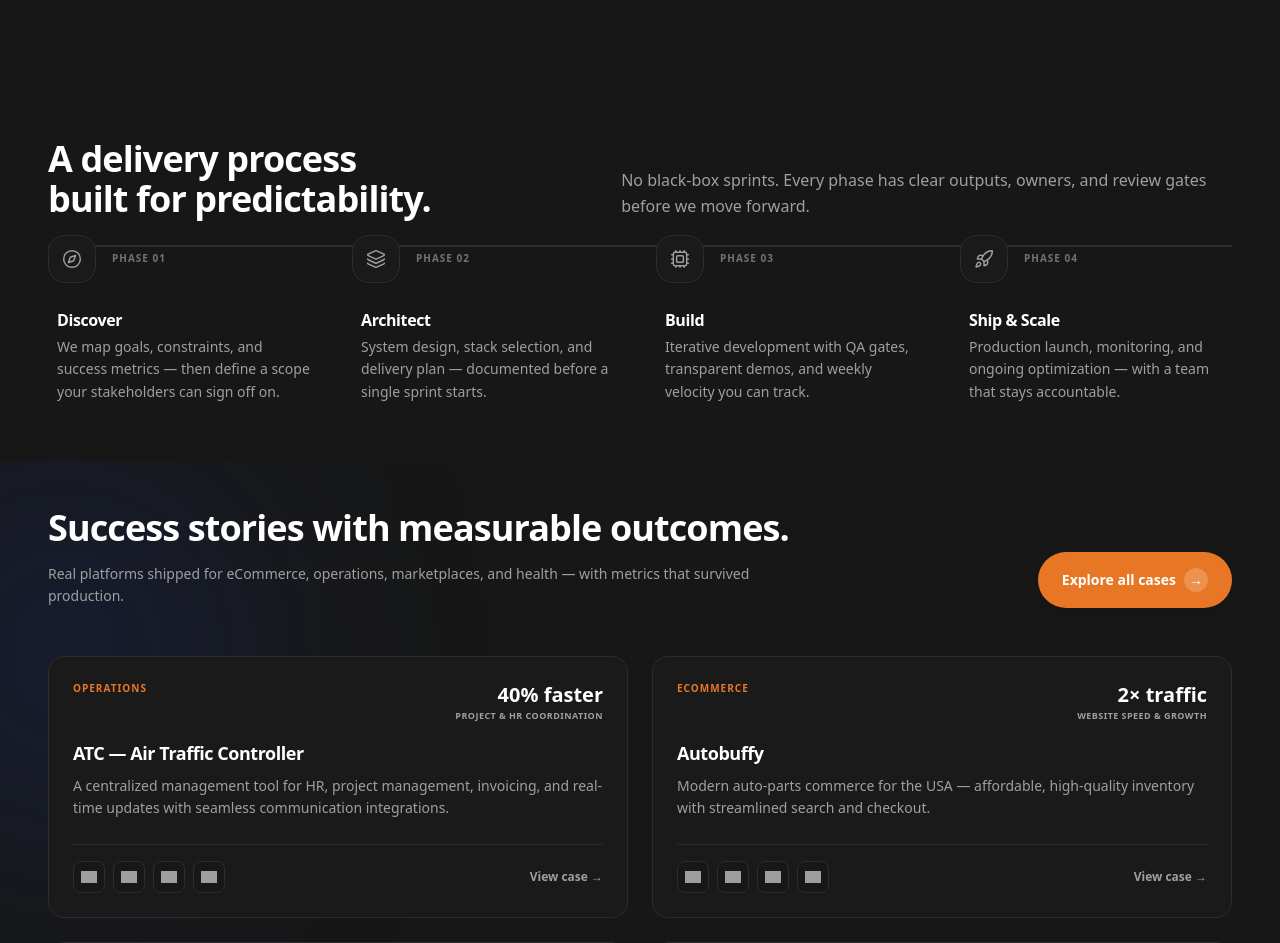
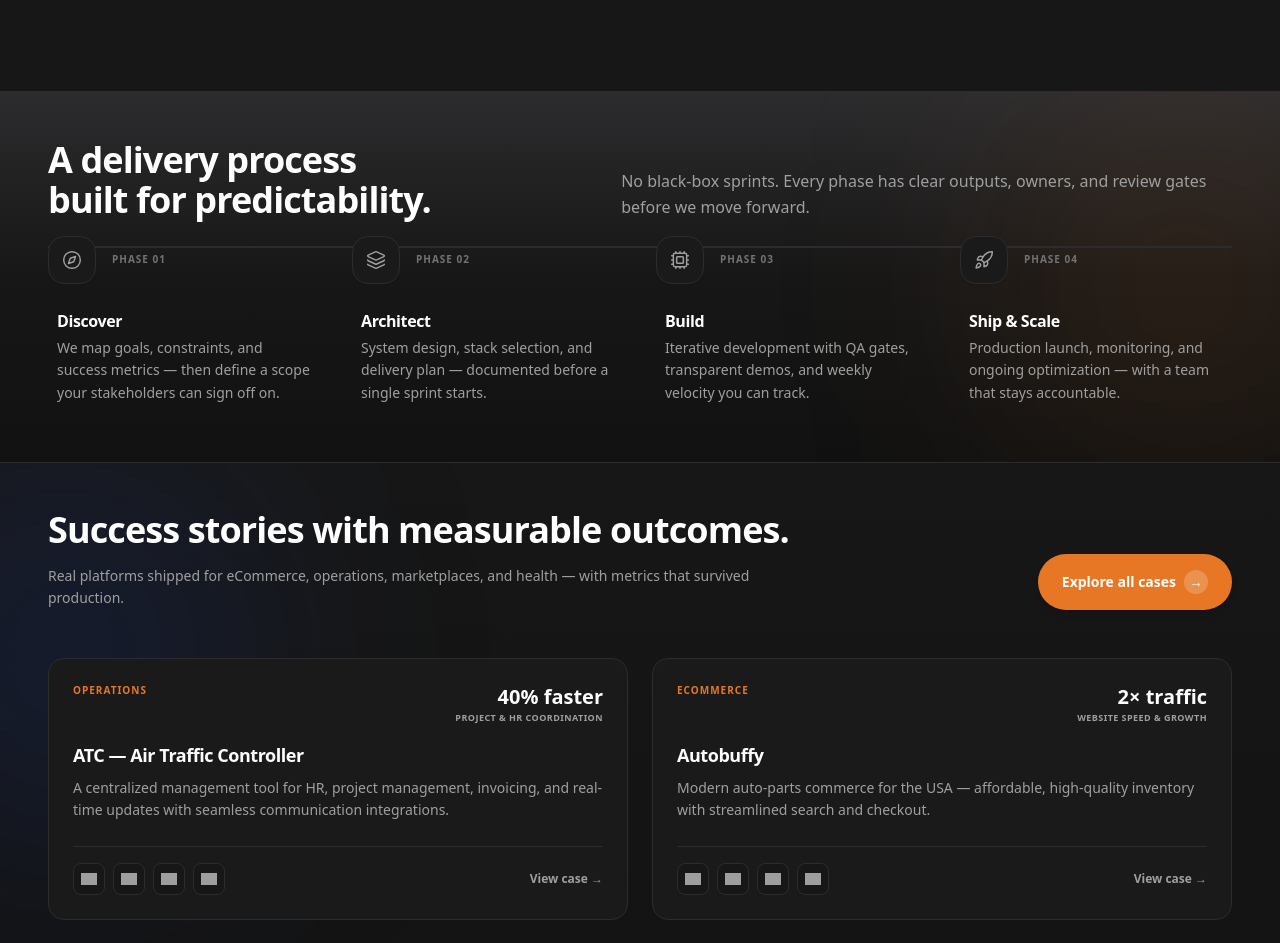
Before and after one commit to levi-dev-stack/stack360-website, a Next.js app: page / in a window 1280 px wide. Shown: the part 3340-4283 px from the top of the page. Built offline with nearby package versions, Linux system fonts and the light colour scheme; grey boxes are pictures that could not be loaded.

Commit message:
fix: section differences enhanced through ui

```diff
--- a/src/components/pages/landing/CaseStudies.tsx
+++ b/src/components/pages/landing/CaseStudies.tsx
@@ -67,7 +67,7 @@ export default function CaseStudiesSection() {
   const { ref, visible } = useMotionVisible<HTMLDivElement>();
 
   return (
-    <section className="site-section relative w-full overflow-hidden bg-neutral-950 py-2xl">
+    <section className="site-section relative w-full overflow-hidden border-t border-neutral-800 bg-linear-to-b from-neutral-950 to-neutral-black py-2xl">
       <div className="pointer-events-none absolute -left-32 top-0 h-96 w-96 rounded-full bg-secondary/20 blur-[120px]" />
 
       <div className="site-container relative">
--- a/src/components/pages/landing/ProcessSection/index.tsx
+++ b/src/components/pages/landing/ProcessSection/index.tsx
@@ -54,8 +54,13 @@ function ProcessStep({ step, index }: { step: (typeof LANDING_PROCESS)[number];
  */
 export default function ProcessSection() {
   return (
-    <section className="site-section w-full bg-neutral-950 py-2xl">
-      <div className="site-container">
+    <section className="site-section relative w-full overflow-hidden border-t border-neutral-800 bg-linear-to-b from-neutral-800 via-neutral-950 to-neutral-black py-2xl">
+      <div
+        aria-hidden
+        className="pointer-events-none absolute -right-24 top-0 h-96 w-96 rounded-full bg-primary/10 blur-[120px]"
+      />
+
+      <div className="site-container relative">
         <div className="mb-3xl flex flex-col gap-lg md:flex-row md:items-end md:justify-between">
           <div className="max-w-3xl space-y-md">
             <h2 className="text-balance text-3xl font-black tracking-tight text-neutral-50 md:text-4xl">
--- a/src/components/pages/landing/TestimonialsSection/TestimonialsCarousel.tsx
+++ b/src/components/pages/landing/TestimonialsSection/TestimonialsCarousel.tsx
@@ -79,7 +79,7 @@ export default function TestimonialsCarousel() {
   }, [reduced, paused, total]);
 
   return (
-    <section className="site-section relative w-full overflow-hidden bg-neutral-950 py-2xl">
+    <section className="site-section relative w-full overflow-hidden border-t border-neutral-800 bg-linear-to-b from-neutral-black to-neutral-950 py-2xl">
       <div
         aria-hidden
         className="pointer-events-none absolute -right-24 top-0 h-80 w-80 rounded-full bg-primary/10 blur-[80px]"
```
